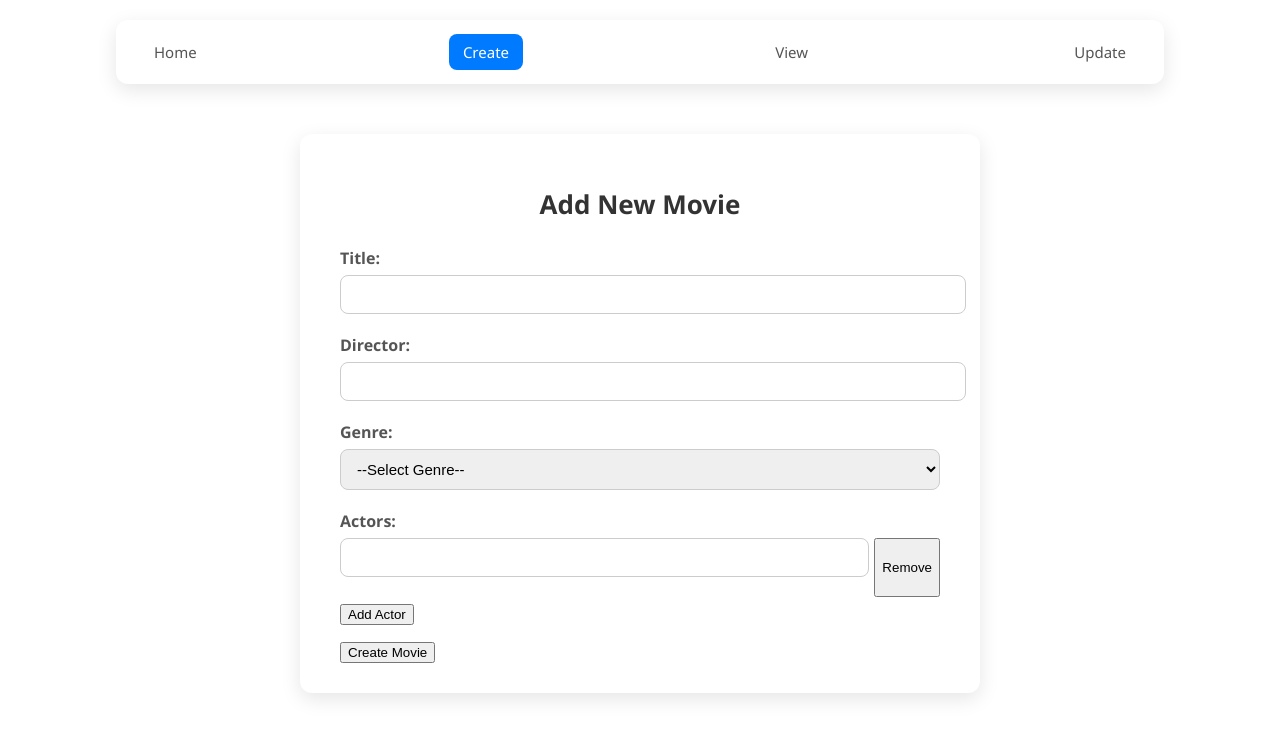
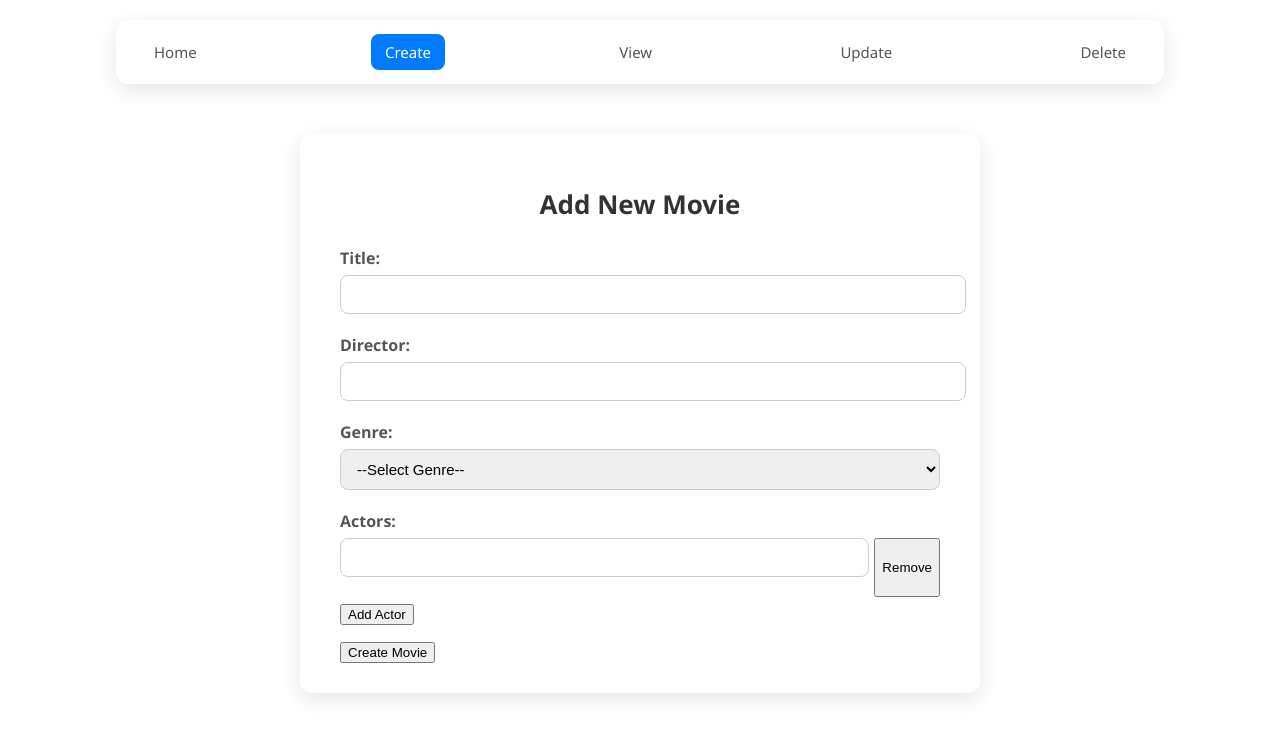
Before and after one commit to Ellagg/movie_management, a React (Create React App) app in the folder cs340-ui/: page /create in a window 1280 px wide. Shown: the top 738 px of the page. Built offline with nearby package versions, Linux system fonts and the light colour scheme.

Commit message:
delete to the nav bar

```diff
--- a/cs340-ui/src/components/Navbar.jsx
+++ b/cs340-ui/src/components/Navbar.jsx
@@ -19,6 +19,10 @@ function Navbar() {
             <NavLink to="/update" className="nav-link">
                 Update
             </NavLink>
+
+            <NavLink to="/delete" className="nav-link">
+                Delete
+            </NavLink>
         </nav>
     );
 }
```
